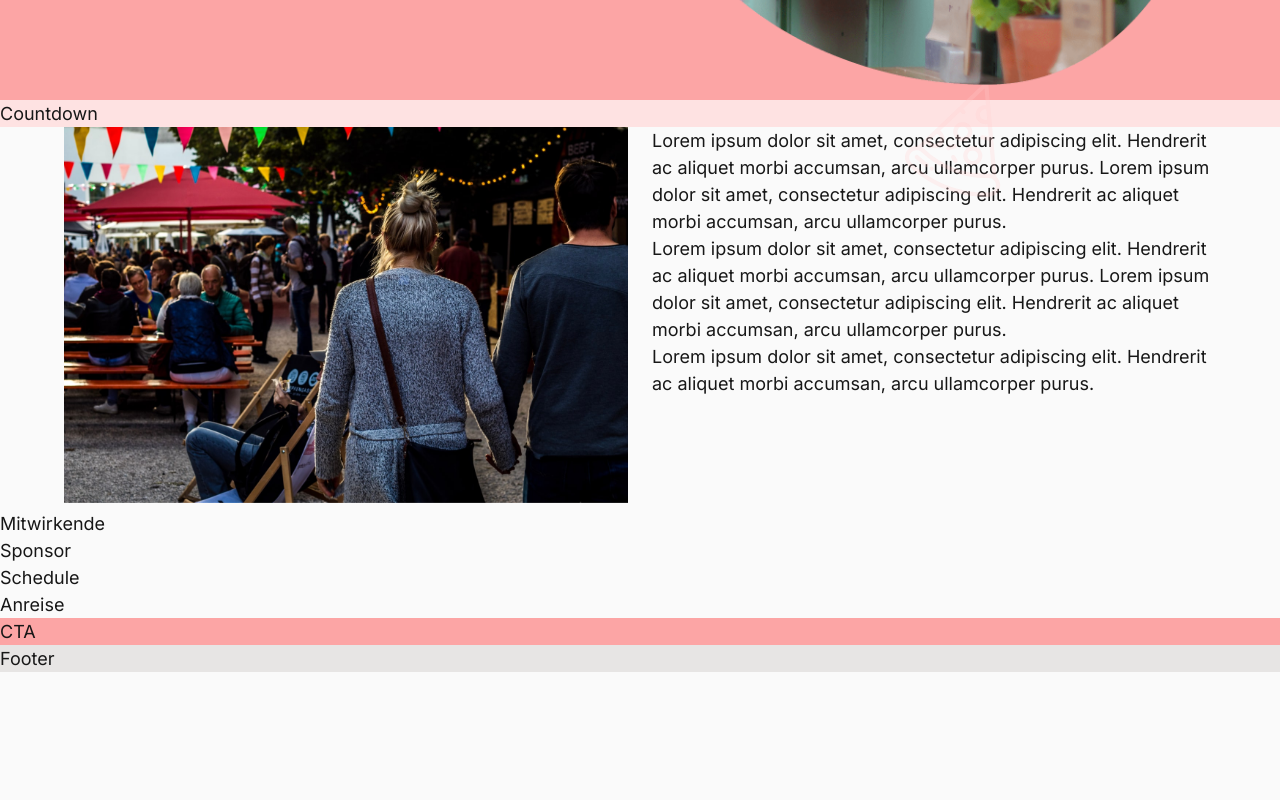
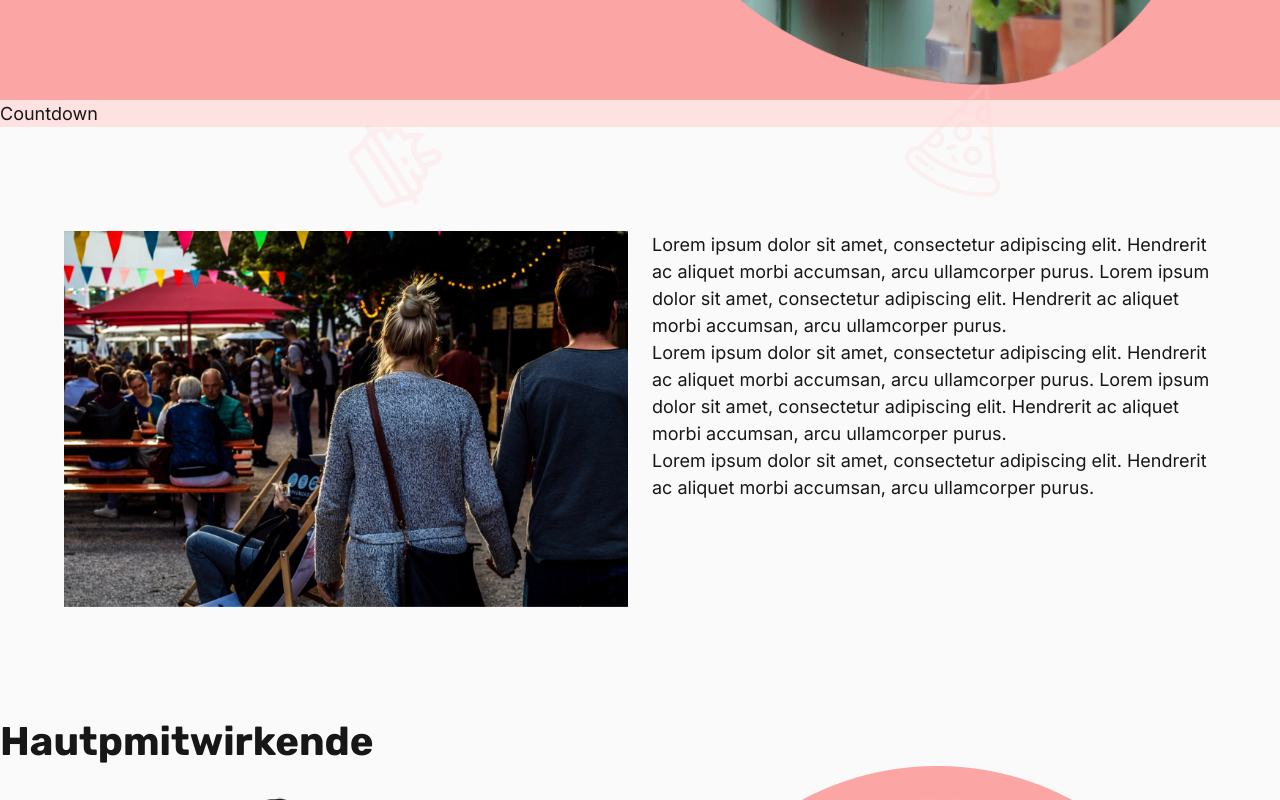
Before and after one commit to MinhKhangTran/nextjs_event_page, a Next.js app: page / in a window 1280 px wide. Shown: the part 700-1500 px from the top of the page. Before the commit the page ends 1372 px from the top, so only its background shows below. Built offline with nearby package versions, Linux system fonts and the light colour scheme.

Commit message:
:sparkles: start with mitwirkende

```diff
--- a/components/mitwirkende.tsx
+++ b/components/mitwirkende.tsx
@@ -4,6 +4,7 @@ import peterKim from "../public/images/peter-kim.png";
 import janeDoe from "../public/images/jane-doe.png";
 import cathyBaros from "../public/images/cathy-baros.png";
 import albertoRossi from "../public/images/alberto-rossi.png";
+import { Col, Row } from "react-bootstrap";
 
 
 const mitwirkendeArray = [
@@ -44,7 +45,41 @@ const mitwirkendeArray = [
 const Mitwirkende = () => {
     return (
         <section className="" id="mitwirkende" aria-label="mitwirkende Abschnitt">
-                Mitwirkende
+                <h2 className="heading-2">Hautpmitwirkende</h2>
+          <Row>
+{mitwirkendeArray.map((person)=>{
+  return(
+<Col key={person.id} md={6}>
+    <article className="mitwirkende__wrapper">
+    <Image
+            src={person.thumb}
+            alt={person.altText}
+            className="img-fluid"
+            placeholder="blur"
+            priority
+          />
+          <div className="mitwirkende__wrapper--bio">
+        <h3 className="heading-3">
+          {person.title}
+        </h3>
+        <p className="food">
+          {person.essen}
+        </p>
+        <p>
+          {person.text}
+        </p>
+        <a href="https://instagram.com">
+
+        <img src="/images/instagram.svg" aria-hidden="true" alt="instagram" />
+        </a>
+
+          </div>
+    </article>
+</Col>
+  )
+})}
+
+          </Row>
         </section>
             );
         };
--- a/styles/components/_about.scss
+++ b/styles/components/_about.scss
@@ -2,4 +2,8 @@
 
 #about {
  background-color: #fafafa;
+ margin-top: math.div(64rem, 16);
+@include lg {
+  margin-top: math.div(104rem, 16);
 }
+}
--- a/styles/components/_mitwirkende.scss
+++ b/styles/components/_mitwirkende.scss
@@ -2,4 +2,8 @@
 
 #mitwirkende {
  background-color: #fafafa;
+ margin-top: math.div(64rem, 16);
+ @include lg {
+   margin-top: math.div(104rem, 16);
+ }
 }
```
